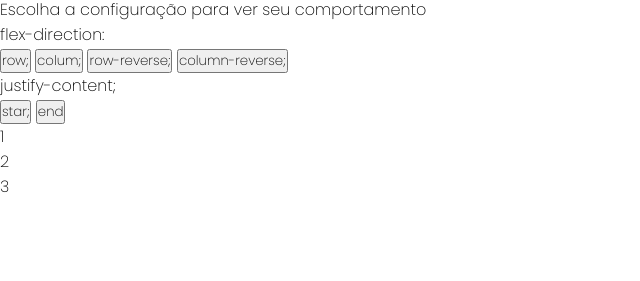
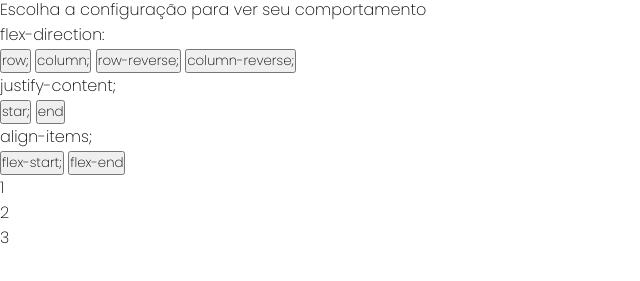
Before and after one commit to JosePaulino/cssDashboard, a plain HTML site: page index.html in a window 1280 px wide. Shown: the part 51-332 px from the top of the page, without its empty margins (0-640 px from the left). Drawn offline with Linux system fonts and the light colour scheme.

Commit message:
Update index.html

```diff
--- a/index.html
+++ b/index.html
@@ -18,7 +18,7 @@
       <div class="propriedade">
         <p class="titulo">flex-direction:</p>
         <button id="row">row;</button>
-        <button id="colum">colum;</button>
+        <button id="colum">column;</button>
         <button id="row-reverse">row-reverse;</button>
         <button id="column-reverse">column-reverse;</button>
 
@@ -28,6 +28,12 @@
         <p class="titulo">justify-content;</p>
         <button id="start">star;</button>
         <button id="end">end</button>
+      </div>
+
+      <div class="propriedade">
+        <p class="titulo">align-items;</p>
+        <button id="flex-start">flex-start;</button>
+        <button id="flex-end">flex-end</button>
       </div>
 
       <div class="tela">
```
